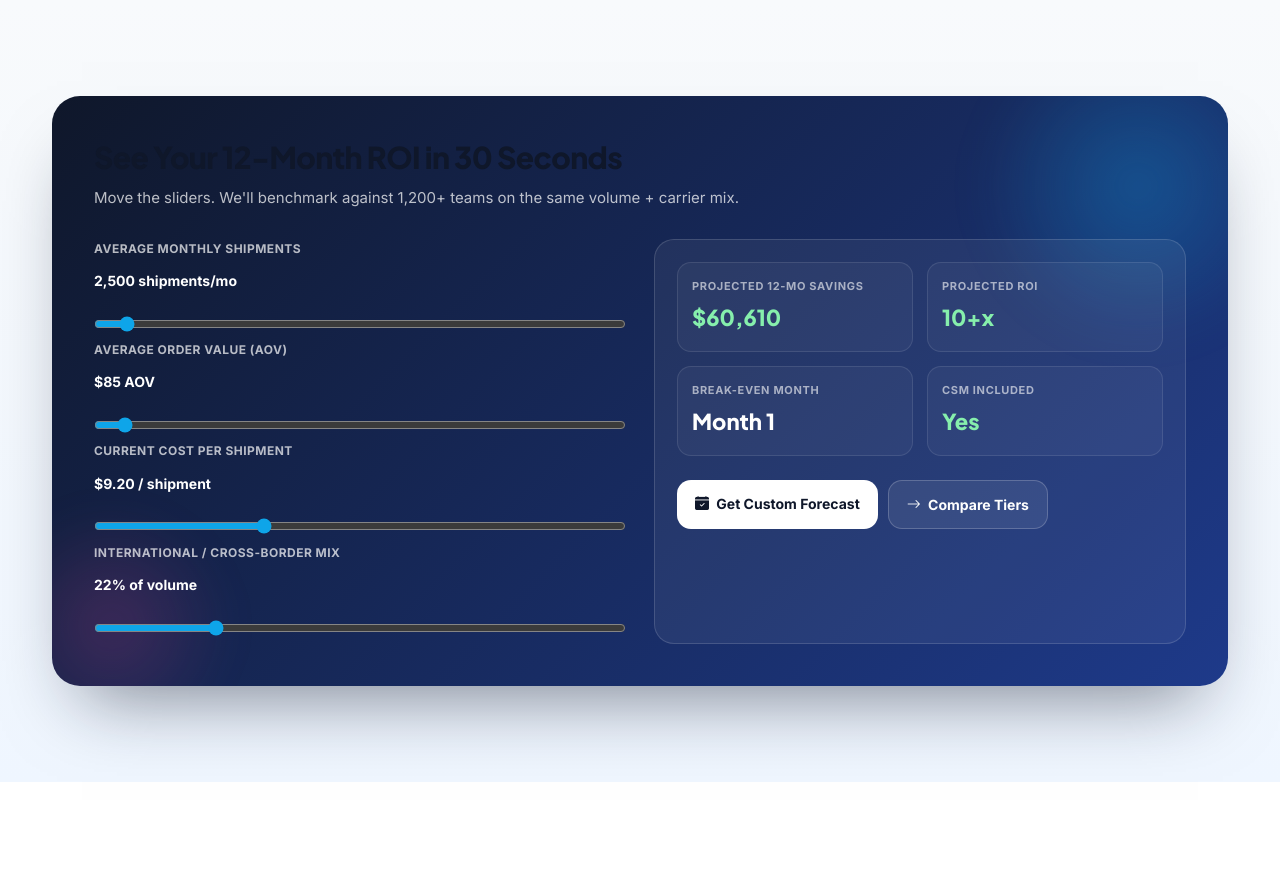
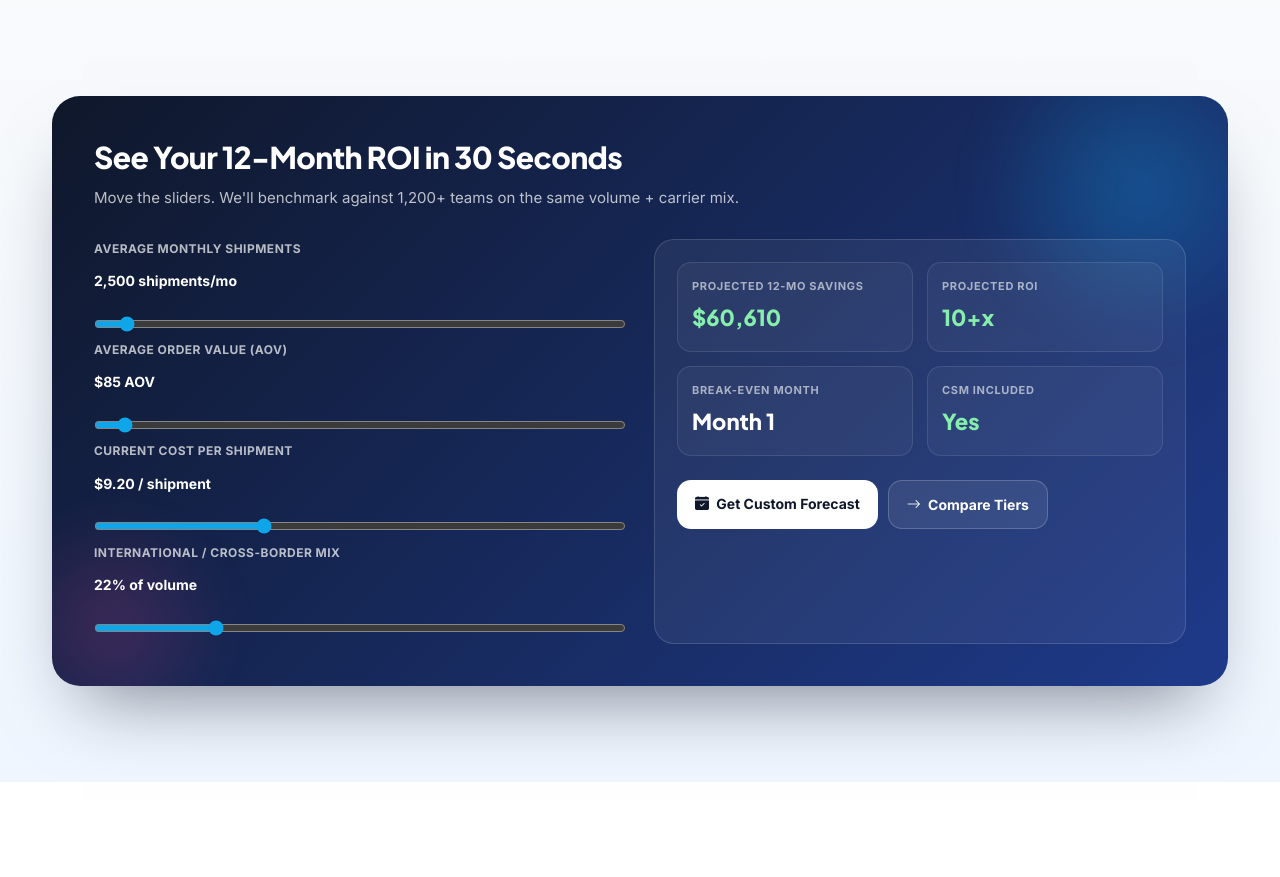
Before and after one commit to Chandru04-bit/ParcelPro, a website: page home2.html in a window 1280 px wide. Shown: the part 5200-6077 px from the top of the page. Drawn offline with nearby package versions, Linux system fonts and the light colour scheme.

Commit message:
Fix invisible ROI calculator heading contrast on Home 2

```diff
--- a/home2.html
+++ b/home2.html
@@ -372,7 +372,7 @@
     .h2-roi::before { content:""; position: absolute; right: -100px; top: -100px; width: 380px; height: 380px; background: radial-gradient(circle, rgba(14,165,233,0.3), transparent 60%); filter: blur(20px); }
     .h2-roi::after { content:""; position: absolute; left: -80px; bottom: -80px; width: 280px; height: 280px; background: radial-gradient(circle, rgba(236,72,153,0.2), transparent 60%); filter: blur(20px); }
     .h2-roi > * { position: relative; z-index: 1; }
-    .h2-roi h3 { font-family: 'Plus Jakarta Sans', system-ui, sans-serif; font-weight: 800; font-size: 30px; letter-spacing: -0.02em; margin: 0 0 8px; }
+    .h2-roi h3 { font-family: 'Plus Jakarta Sans', system-ui, sans-serif; font-weight: 800; font-size: 30px; letter-spacing: -0.02em; margin: 0 0 8px; color: #fff; }
     .h2-roi p.lede { color: rgba(255,255,255,0.72); margin: 0 0 28px; font-size: 15px;}
     .h2-roi-grid { display: grid; grid-template-columns: 1fr 1fr; gap: 28px; }
     .h2-roi label { display: block; font-size: 12px; font-weight: 700; color: rgba(255,255,255,0.7); margin: 0 0 8px; letter-spacing: 0.04em; text-transform: uppercase; }
```
